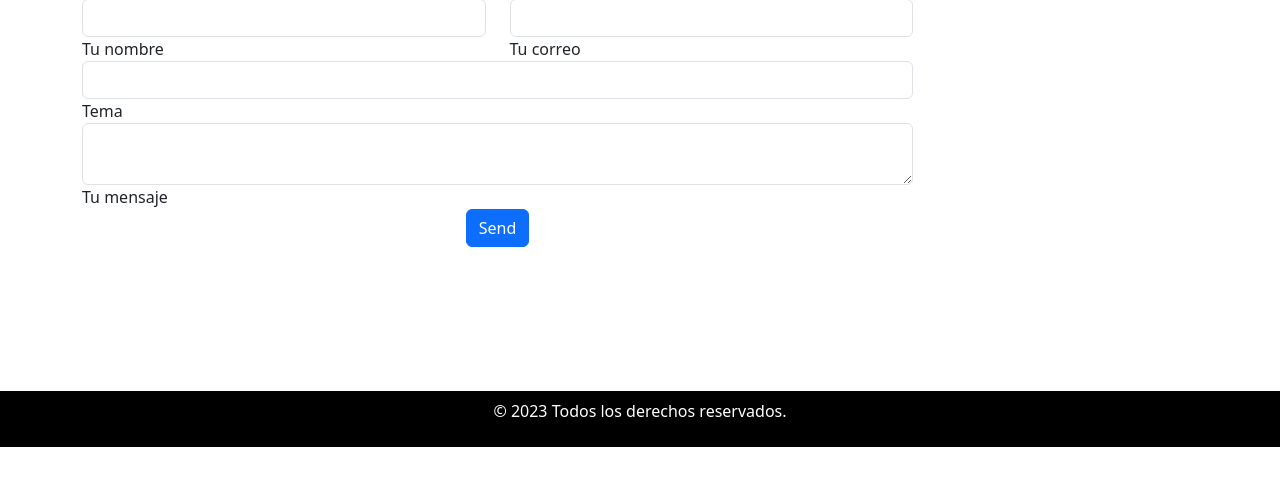
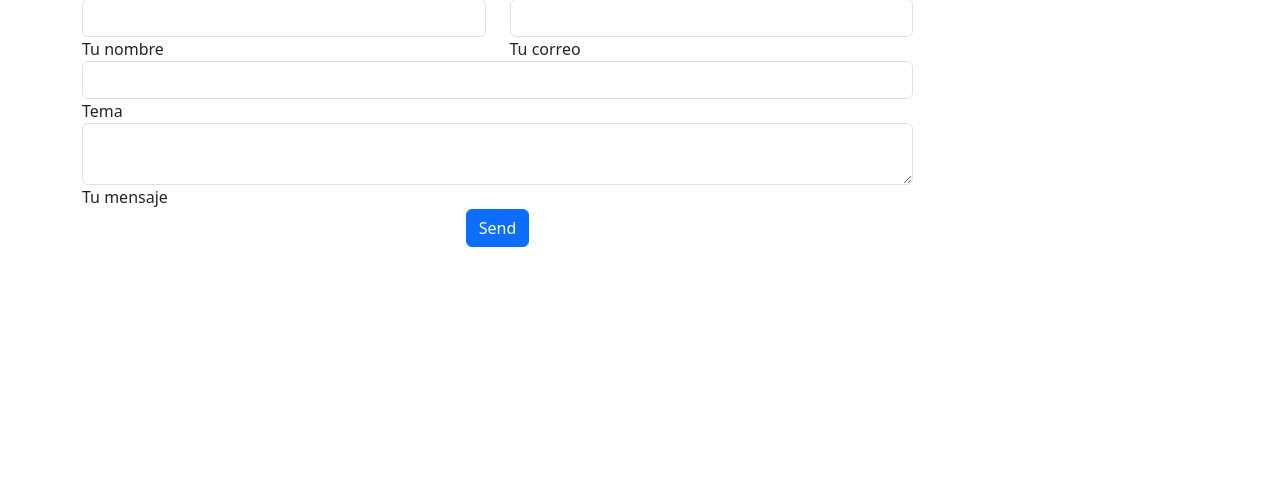
Before and after one commit to JuanEstebanVictoria/SistemaGestionMaterias, a Django app: page /info/ in a window 1280 px wide. Shown: the part 269-755 px from the top of the page. Run offline with Django 4.2, Linux system fonts and the light colour scheme.

Commit message:
some fixes

```diff
--- a/GestionarMaterias/templates/main.html
+++ b/GestionarMaterias/templates/main.html
@@ -46,9 +46,6 @@
     <script src="https://cdn.jsdelivr.net/npm/bootstrap@5.3.1/dist/js/bootstrap.bundle.min.js" integrity="sha384-HwwvtgBNo3bZJJLYd8oVXjrBZt8cqVSpeBNS5n7C8IVInixGAoxmnlMuBnhbgrkm" crossorigin="anonymous"></script>
     <br>
     <br>
-      <div class="footer">
-          <p>&copy; 2023 Todos los derechos reservados.</p>
-      </div>
   </footer>
 </body>
 </html>
```
Also changed, not shown: Materias.db.
